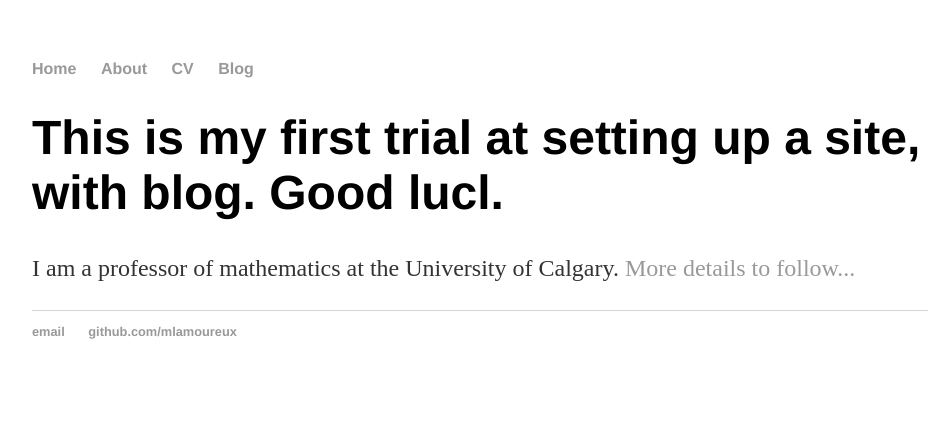
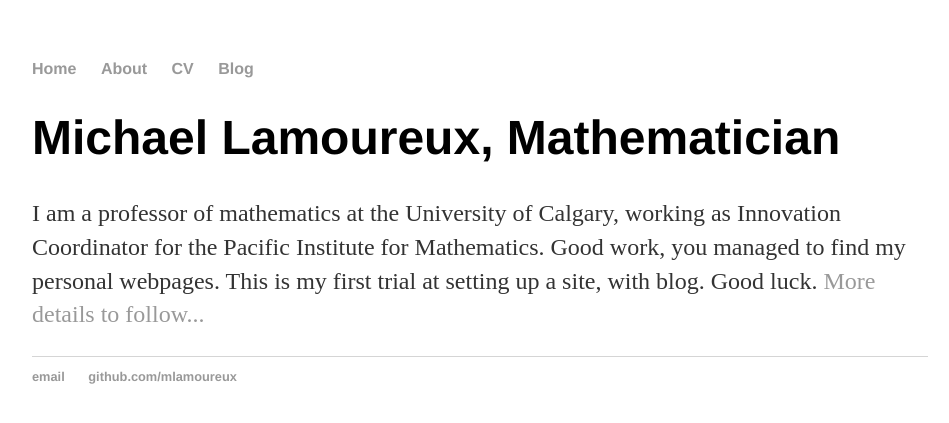
Before and after one commit to mlamoureux/mlamoureux.github.io, a Jekyll site: the page built from index.html, in a window 1280 px wide. Shown: the top 423 px of the page, without its empty margins (160-1109 px from the left). Built offline with Jekyll 4.4.1, drawn with Linux system fonts in a browser that asks for light colours.

Commit message:
Update index.html

```diff
--- a/index.html
+++ b/index.html
@@ -3,7 +3,10 @@ layout: default
 title: Michael Lamoureux, Mathematician
 ---
 <div class="blurb">
-	<h1>This is my first trial at setting up a site, with blog. Good lucl. </h1>
-	<p>I am a professor of mathematics at the University of Calgary.
+	<h1> Michael Lamoureux, Mathematician </h1>
+	<p>I am a professor of mathematics at the University of Calgary, working as Innovation Coordinator for
+	the Pacific Institute for Mathematics.
+	Good work, you managed to find my personal webpages.
+	This is my first trial at setting up a site, with blog. Good luck.
 	<a href="/about">More details to follow...</a></p>
 </div><!-- /.blurb -->
```
